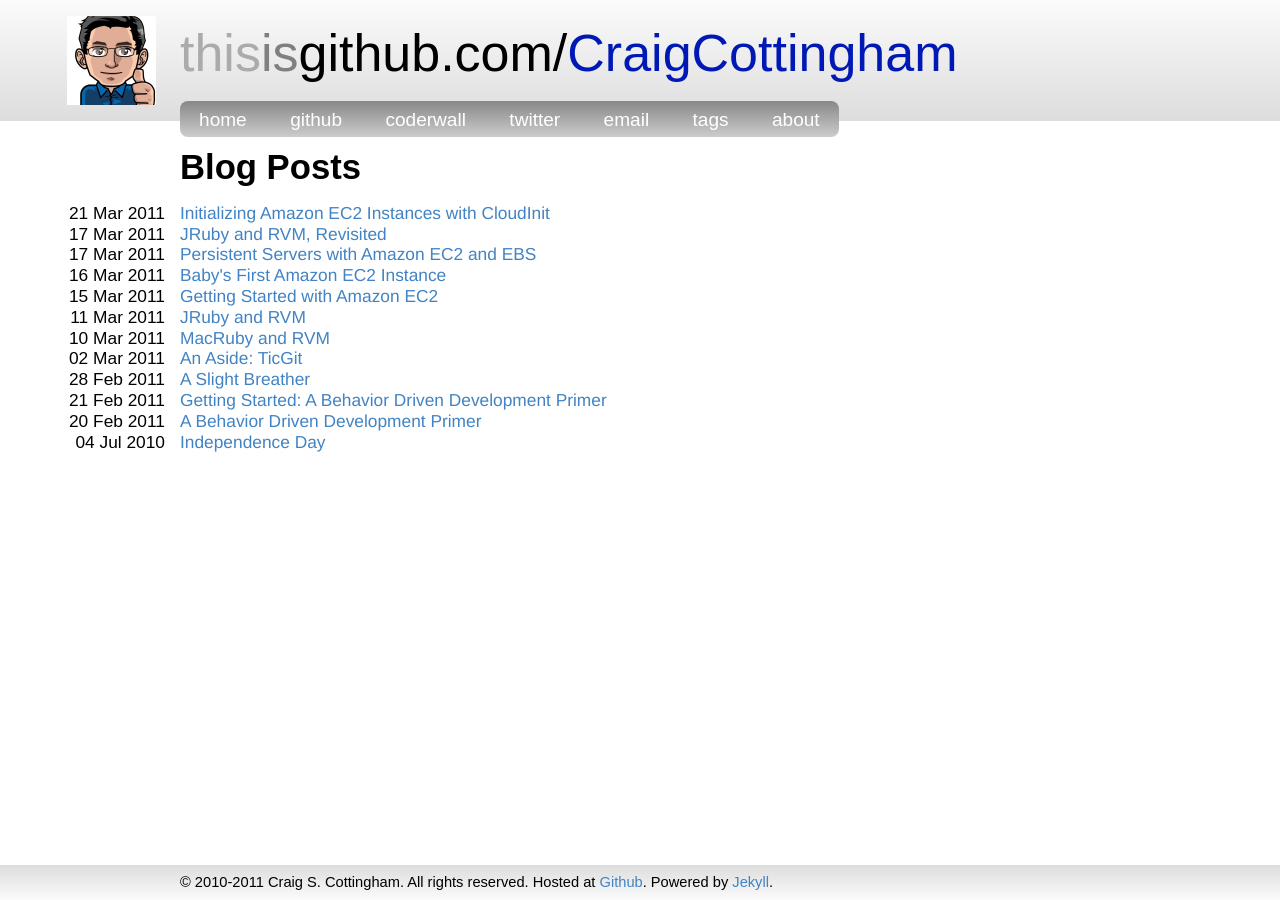
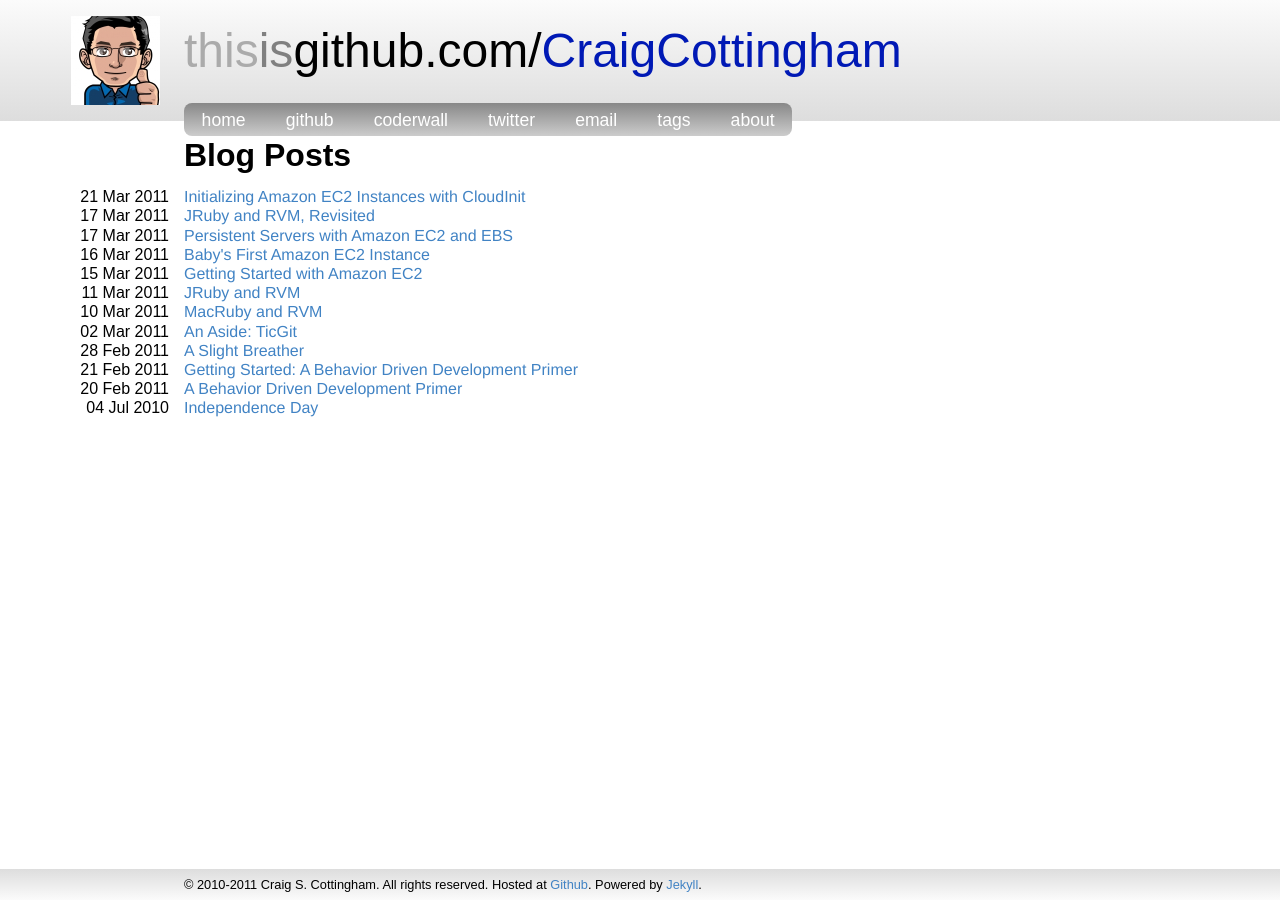
Before and after one commit to krisalyssa/craigcottingham.github.io, a Jekyll site: the page built from index.html, in a window 1280 px wide. Built offline with Jekyll 4.4.1, drawn with Linux system fonts in a browser that asks for light colours; Markdown is read by kramdown in place of the engine named in the settings; comment, search, counter and statistics services are not loaded.

Commit message:
Convert all text-related lengths into ems
Signed-off-by: Craig S. Cottingham <craig.cottingham@gmail.com>

```diff
--- a/stylesheets/master.css
+++ b/stylesheets/master.css
@@ -14,8 +14,8 @@
 
 .column
 {
-    margin: 0 165px;
-    padding: 0 15px;
+    margin: 0 10em;
+    padding: 0 1.5em;
     max-width: 50em;
 }
 
@@ -28,7 +28,7 @@
 .fineprint
 {
     font-family: "ligurino-condensed-1",  "ligurino-condensed-2", sans-serif;
-    font-size: 11pt;
+    font-size: 0.8em;
 }
 
 .footer
@@ -87,6 +87,11 @@
     border-radius: 8px;
 }
 
+.highlight pre
+{
+    font-size: 0.9em;
+}
+
 .linkbar
 {
     position: absolute;
@@ -134,7 +139,7 @@
 {
     margin-top: 1em;
     font-family: "ligurino-condensed-1",  "ligurino-condensed-2", sans-serif;
-    font-size: 11pt;
+    font-size: 0.8em;
     font-style: italic;
     list-style: none;
 }
@@ -159,7 +164,7 @@
 .post-title
 {
     display: inline-block;
-    margin-left: 0px;
+    margin-left: 0;
 }
 
 .posts ul, .tags ul
@@ -216,6 +221,7 @@ li div.post-date
 {
     margin: 0;
     padding: 0;
+    font-size: 1.0em;
 }
 
 a
@@ -230,7 +236,6 @@ body
     background: rgb(255, 255, 255) none;
     color: rgb(0, 0, 0);
     font-family: Helvetica, Arial, sans-serif;
-    font-size: 13pt;
 }
 
 body *
```
